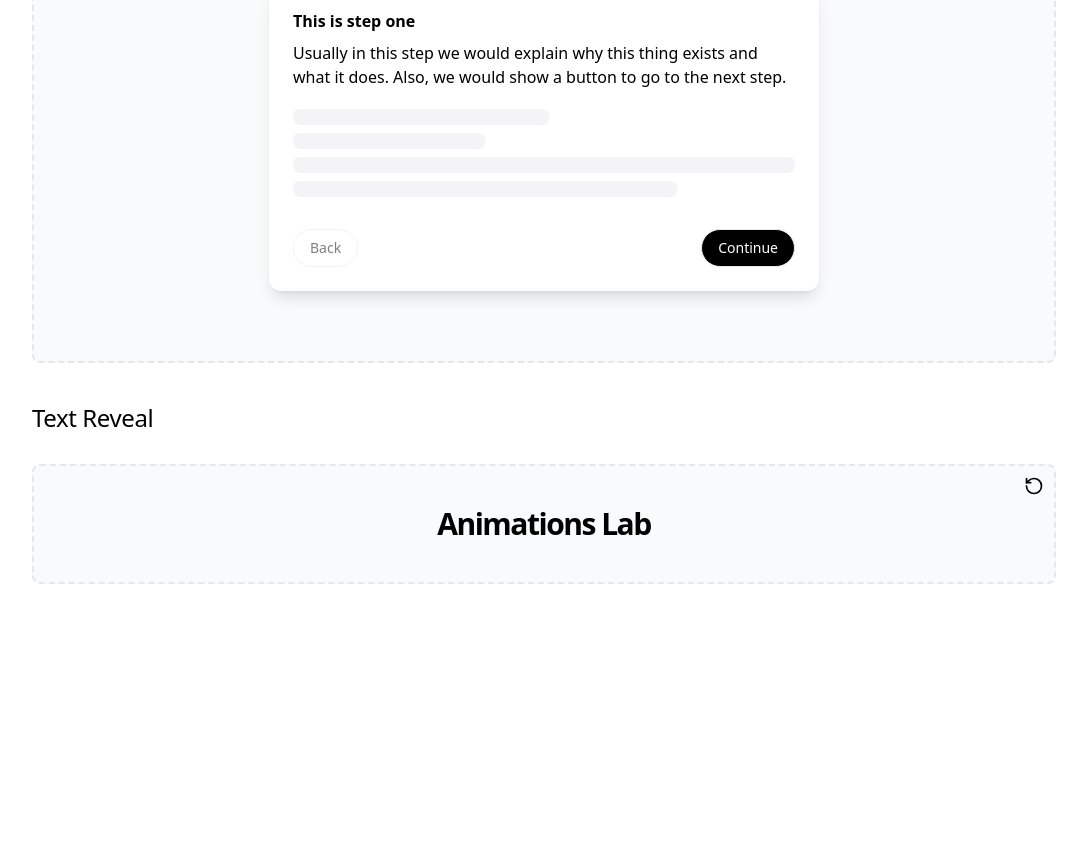
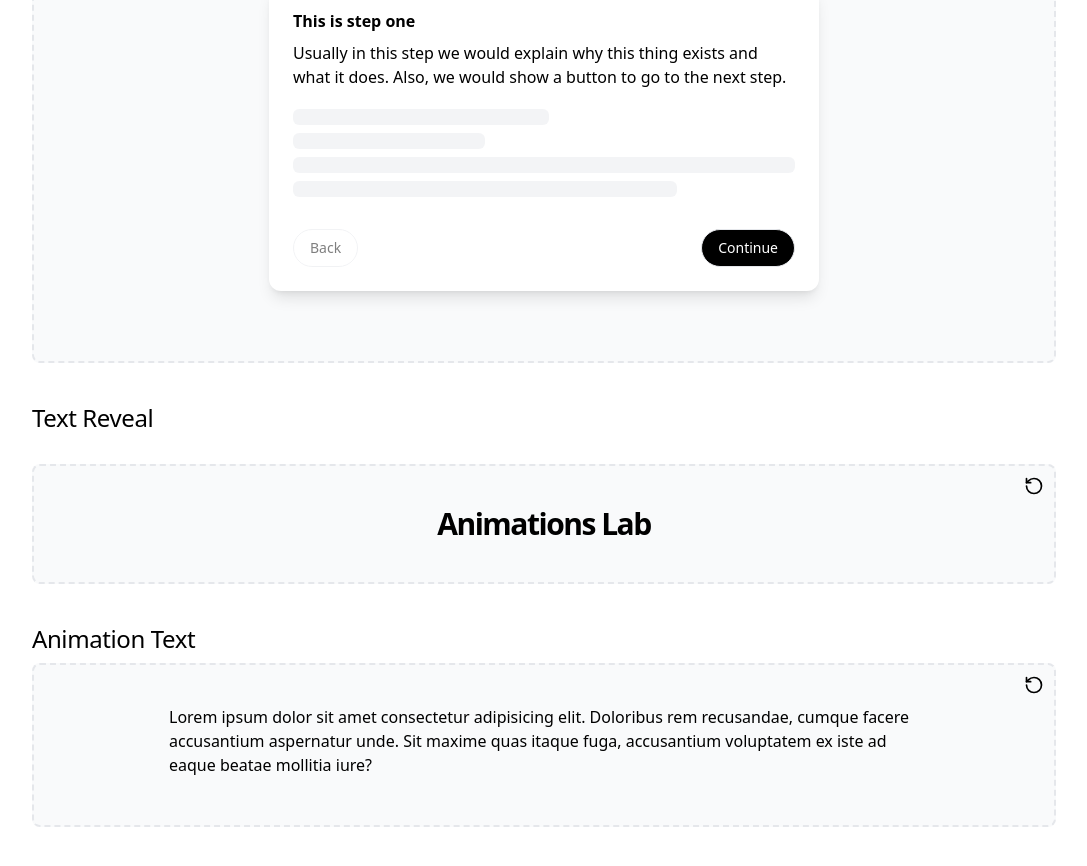
Before and after one commit to GreattitJY/animations-lab, a React (Vite) app: page / in a window 1280 px wide. Shown: the part 1274-2140 px from the top of the page, without its empty margins (96-1183 px from the left). Before the commit the page ends 1898 px from the top, so only its background shows below. Built offline with nearby package versions, Linux system fonts and the light colour scheme.

Commit message:
add: animation text

```diff
--- /dev/null
+++ b/src/components/animation-text/example.tsx
@@ -0,0 +1,16 @@
+import { useAnimateText } from "./use-animate-text";
+
+interface ExampleProps {}
+
+export default function Example({}: ExampleProps) {
+  const text = useAnimateText(dummy);
+
+  return (
+    <div className="max-w-[750px] h-[80px]">
+      <p>{text}</p>
+    </div>
+  );
+}
+
+const dummy =
+  "Lorem ipsum dolor sit amet consectetur adipisicing elit. Doloribus rem recusandae, cumque facere accusantium aspernatur unde. Sit maxime quas itaque fuga, accusantium voluptatem ex iste ad eaque beatae mollitia iure?";
--- /dev/null
+++ b/src/components/animation-text/index.tsx
@@ -0,0 +1,15 @@
+import Showcase from "../_common/showcase";
+import Example from "./example";
+
+interface AnimationTextProps {}
+
+export default function AnimationText({}: AnimationTextProps) {
+  return (
+    <section className="flex flex-col gap-2.5">
+      <h2 className="text-title">Animation Text</h2>
+      <Showcase isReset>
+        <Example />
+      </Showcase>
+    </section>
+  );
+}
--- /dev/null
+++ b/src/components/animation-text/use-animate-text.ts
@@ -0,0 +1,27 @@
+import { animate } from "motion/react";
+import { useEffect, useState } from "react";
+
+export function useAnimateText(text: string, delimiter = "") {
+  const [cursor, setCursor] = useState(0);
+  const [startingCursor, setStartingCursor] = useState(0);
+  const [prevText, setPrevText] = useState(text);
+
+  if (prevText !== text) {
+    setPrevText(text);
+    setStartingCursor(text.startsWith(prevText) ? cursor : 0);
+  }
+
+  useEffect(() => {
+    const controls = animate(startingCursor, text.split(delimiter).length, {
+      duration: 4,
+      ease: [0.25, 0.46, 0.45, 0.94],
+      onUpdate(latest) {
+        setCursor(Math.floor(latest));
+      },
+    });
+
+    return () => controls.stop();
+  }, [delimiter, startingCursor, text]);
+
+  return text.split(delimiter).slice(0, cursor).join(delimiter);
+}
--- a/src/routes/pages/home.tsx
+++ b/src/routes/pages/home.tsx
@@ -3,6 +3,7 @@ import GradientBorder from "@/components/gradient-border";
 import Popover from "@/components/popover";
 import MultiStep from "@/components/multi-step";
 import TextReveal from "@/components/text-reveal";
+import AnimationText from "@/components/animation-text";
 
 interface HomeProps {}
 
@@ -14,6 +15,7 @@ export default function Home({}: HomeProps) {
       <GradientBorder />
       <MultiStep />
       <TextReveal />
+      <AnimationText />
     </article>
   );
 }
```
